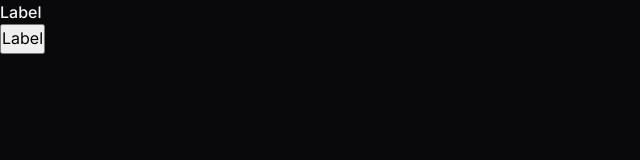
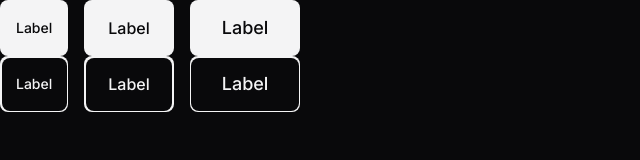
Before and after one commit to eduardooliveira3101/ZINGEN, a plain HTML site: page index.html in a window 1280 px wide. Shown: the whole page, without its empty margins (0-640 px from the left). Drawn offline with Linux system fonts and the light colour scheme; a web font is replaced by a local one.

Commit message:
update btn style

```diff
--- a/index.html
+++ b/index.html
@@ -13,7 +13,22 @@
 
 </head>
 <body>
-    <a class="btn" href="#">Label</a>
-    <button clbuttonss="btn" href="#">Label</button>
+    <div class="flex gap-1">
+        <a class="btn btn-sm" href="#">Label</a>
+        <a class="btn btn-md" href="#">Label</a>
+        <button class="btn btn-lg" href="#">Label</button>
+    </div>
+
+    <div class="flex gap-1">
+        <a
+        aria-label="Label"
+        class="btn btn-sm" href="#"></a>
+        <a
+        aria-label="Label"
+        class="btn btn-md" href="#"></a>
+        <button
+        aria-label="Label"
+        class="btn btn-lg" href="#"></button>
+    </div>
 </body>
 </html>
--- a/styles/buttons.css
+++ b/styles/buttons.css
@@ -1,4 +1,7 @@
 .btn {
+  --btn-bg-color: var(--text-color-primary);
+  --btn-color: var(--bg-color);
+
   border: 0;
   background-color: transparent;
   display: flex;
@@ -7,18 +10,57 @@
   width: fit-content;
   border-radius: .5rem;
   font: var(--fw-md) var(--fs-base)/1.5rem var(--ff-sans);
+
+  cursor: pointer;
+
+  background: var(--btn-bg-color);
+  color: var(--btn-color);
 }
 
-/*Paramos no minuto 02:45*/
+.btn:hover {
+  --btn-bg-color: linear-gradient(
+    90deg,
+    var(--brand-color-secondary) 0%,
+    var(--brand-color-primary) 100%
+  );
+
+  --btn-color: var(--surface-color);
+}
 
 .btn-sm {
-
+  font-size: var(--fs-sm);
+  padding: .5rem 1rem;
 }
 
 .btn-md {
-
+  font-size: var(--fs-base);
+  padding: .75rem 1.5rem;
 }
 
 .btn-lg {
+  font-size: 1.125rem;
+  padding: 1rem 2rem;
+}
 
+.btn[aria-label] {
+  position: relative;
+
+  &::before {
+    content: "";
+    position: absolute;
+    border-radius: inherit;
+    inset: 1.5px;
+    background-color: var(--bg-color);
+  }
+
+  &::after {
+    content: attr(aria-label);
+    background: var(--btn-bg-color);
+    -webkit-background-clip: text;
+    background-clip: text;
+    position: relative;
+    color: transparent;
+
+    z-index: 1;
+  }
 }
--- a/styles/utility.css
+++ b/styles/utility.css
@@ -30,6 +30,18 @@
   gap: 1rem;
 }
 
+.flex {
+  display: flex;
+}
+
+.gap-1 {
+  gap: 1rem;
+}
+
+.grid {
+  display: grid;
+}
+
 @media (width >= 80em) {
   .container {
     --max-width: 80rem;
```
